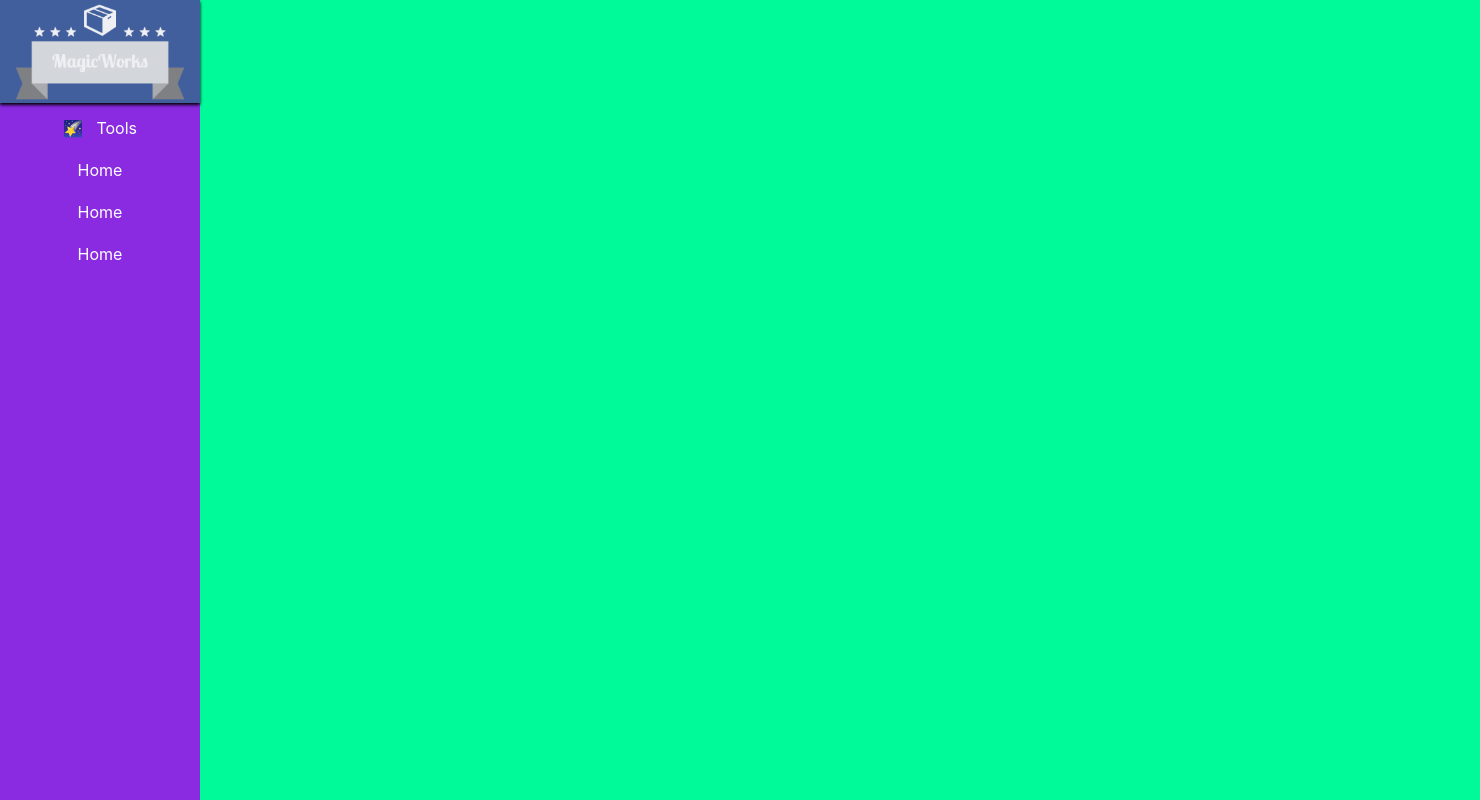
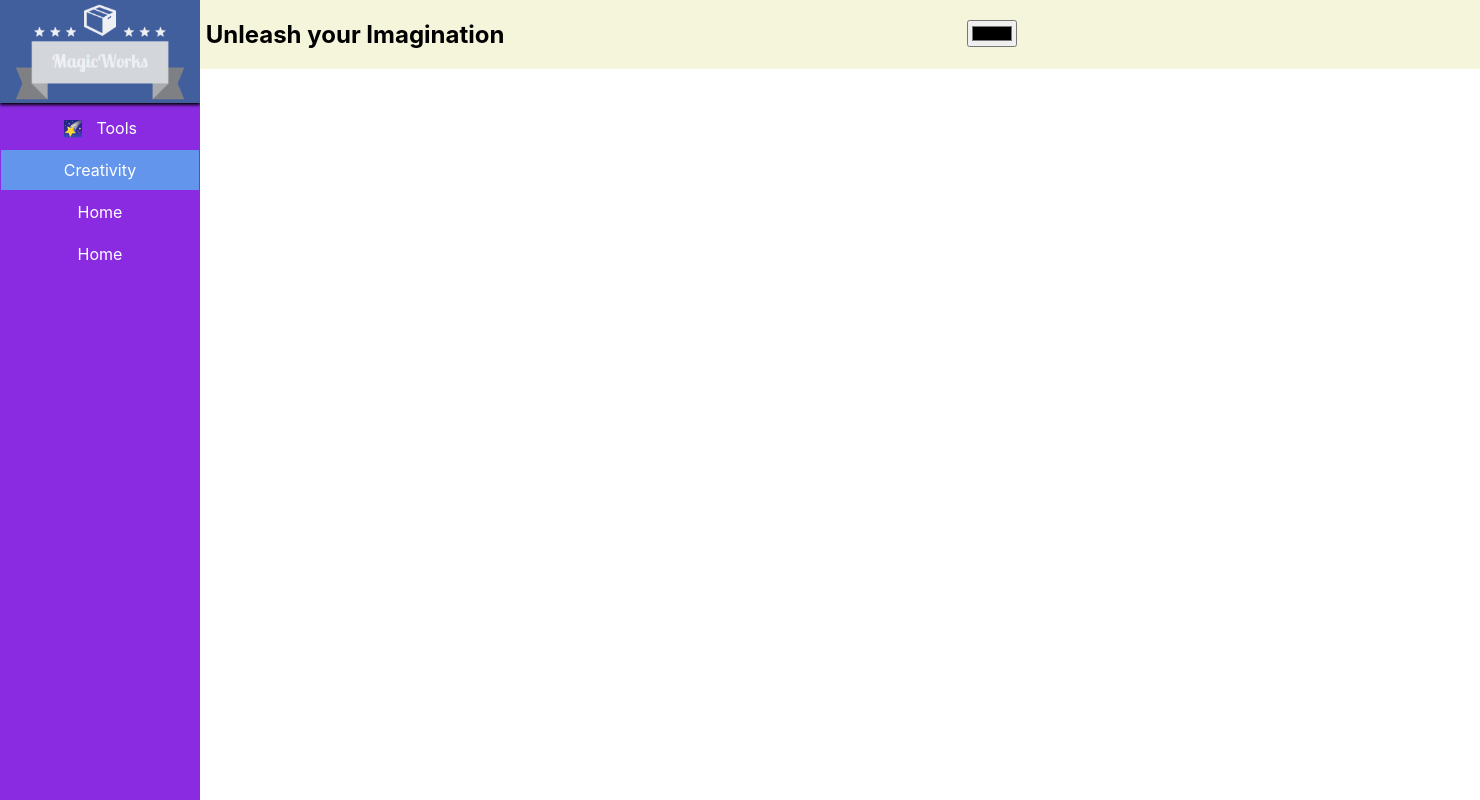
Before and after one commit to hashimreja/magicworks, a React (Create React App) app: page /creative in a window 1280 px wide. Shown: the top 800 px of the page, 1480 px wide, since content can reach past the window. Built offline with nearby package versions, Linux system fonts and the light colour scheme.

Commit message:
added drawing

```diff
--- a/src/App.js
+++ b/src/App.js
@@ -1,11 +1,13 @@
 import Layout from './hoc/Layout/Layout';
 import Tools from './containers/Tools/Tools';
+import Creative from './containers/Creative/Creative';
 import {Switch,Route} from 'react-router-dom';
 function App() {
   return (
     <Switch>
     <Layout>
       <Route exact path="/tools" component={Tools}/>
+      <Route exact path="/creative" component={Creative} />
     </Layout>
     </Switch>
   );
--- /dev/null
+++ b/src/components/Drawing/Drawing.jsx
@@ -0,0 +1,65 @@
+import React from 'react';
+import styles from './Drawing.module.css';
+import Aux from '../../hoc/Auxillary/Auxillary';
+
+class Drawing extends React.Component {
+    state = {
+        value : null
+    }
+    componentWillMount = () => {
+        window.addEventListener('load', () => {
+            //selecting the element
+            const canvas = document.querySelector("#canvas");
+            const ctx = canvas.getContext("2d")
+            //resizing
+            canvas.width = window.innerWidth;
+            canvas.height = window.innerHeight;
+            let painting = false;
+            function startPainting() {
+                painting = true;
+            };
+            function stopPainting() {
+                painting = false;
+                ctx.beginPath();
+            }
+
+            const paint = (e) => {
+                if (!painting) return;
+                var rect = canvas.getBoundingClientRect();
+                var x = (e.clientX - rect.left) / (rect.right - rect.left) * canvas.width;
+                var y = (e.clientY - rect.top) / (rect.bottom - rect.top) * canvas.height;
+                ctx.lineWidth = "7";
+                ctx.lineCap = "round";
+                ctx.strokeStyle = this.state.value;
+                ctx.lineTo(x, y);
+                ctx.stroke();
+                ctx.beginPath();
+                ctx.moveTo(x, y)
+            }
+            canvas.addEventListener("mousedown", startPainting);
+            canvas.addEventListener("mouseup", stopPainting);
+            canvas.addEventListener("mousemove", paint);
+        })
+    }
+    colorHandler = (e) => {
+        this.setState({
+            value : e.target.value
+        })
+    }
+    render() {
+        return (
+            <Aux>
+                <div>
+                    <div className={styles.Color}>
+                    <h2>&nbsp;Unleash your Imagination</h2>
+                    <input type="color" onInput={this.colorHandler}/>
+                    </div>
+                    <canvas id="canvas" className={styles.Canvas}></canvas>
+                </div>
+
+            </Aux>
+        )
+    }
+}
+
+export default Drawing;
--- /dev/null
+++ b/src/components/Drawing/Drawing.module.css
@@ -0,0 +1,16 @@
+.Canvas{
+    /* display: block; */
+    /* object-fit: contain; */
+    background-color: white;
+}
+.Color{
+    display: flex;
+    background-color: beige;
+    justify-content: center;
+}
+.Color input{
+    margin: 20px auto;
+}
+.Color h2{
+    text-align: center;
+}
--- a/src/components/Navigation/Sidenav/Sidenav.jsx
+++ b/src/components/Navigation/Sidenav/Sidenav.jsx
@@ -10,7 +10,7 @@ const Sidenav = () => {
             <img className={styles.Logo} src={Logo} alt="Logo"/>
                 <div className={styles.Options}>
                     <li><NavLink activeClassName={styles.ActiveLink} className={styles.Link} to='/tools'>&#127776; &nbsp; Tools</NavLink></li>
-                    <li><NavLink className={styles.Link} activeClassName={styles.ActiveLink} to='/home'>Home</NavLink></li>
+                    <li><NavLink className={styles.Link} activeClassName={styles.ActiveLink} to='/creative'>Creativity</NavLink></li>
                     <li><NavLink className={styles.Link} activeClassName={styles.ActiveLink} to='/home1'>Home</NavLink></li>
                     <li><NavLink className={styles.Link} activeClassName={styles.ActiveLink} to='/home2'>Home</NavLink></li>
                 </div>
--- a/src/components/Navigation/Sidenav/Sidenav.module.css
+++ b/src/components/Navigation/Sidenav/Sidenav.module.css
@@ -4,7 +4,7 @@
     background-color: blueviolet;
     display: inline-block;
     height: 100vh;
-
+    z-index : 9999;
 }
 .Options{
     list-style: none;
--- /dev/null
+++ b/src/containers/Creative/Creative.jsx
@@ -0,0 +1,12 @@
+import Aux from '../../hoc/Auxillary/Auxillary';
+import Drawing from '../../components/Drawing/Drawing';
+
+const Creative = () => {
+    return(
+        <Aux>
+            <Drawing/>
+        </Aux>
+    )
+}
+
+export default Creative;
--- a/src/index.css
+++ b/src/index.css
@@ -6,6 +6,7 @@ body {
   -webkit-font-smoothing: antialiased;
   -moz-osx-font-smoothing: grayscale;
   background-color: mediumspringgreen;
+  overflow: hidden;
 }
 
 code {
```
Also changed, not shown: src/containers/Creative/Creative.module.css (added), 1 other file (tests, documents, lock files or other folders).
